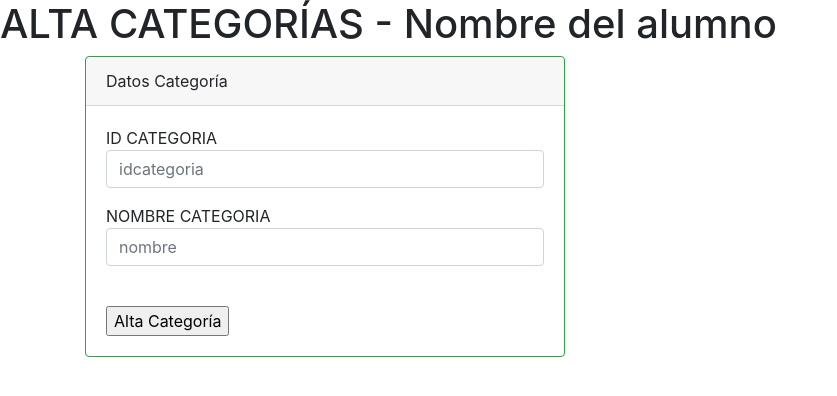
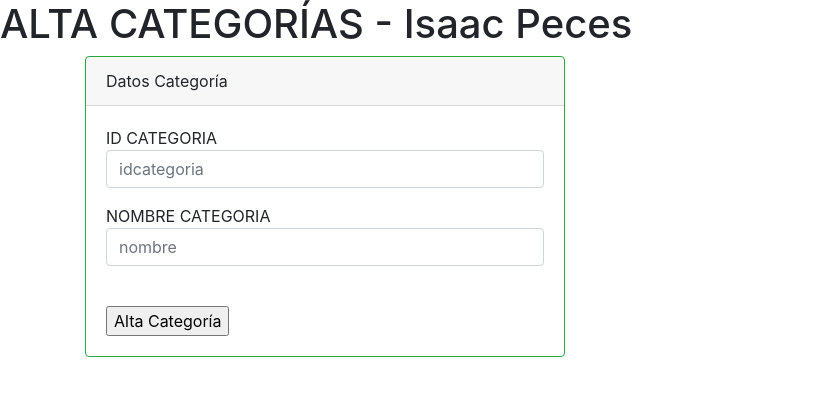
Before and after one commit to Ipeces/WebCompras, a PHP site: page /comaltacat.php in a window 1280 px wide. Shown: the top 396 px of the page, without its empty margins (0-837 px from the left). Run offline with PHP 8.4, Linux system fonts and the light colour scheme; some libraries are stand-ins or nearby versions.

Commit message:
Update comaltacat.php

```diff
--- a/comaltacat.php
+++ b/comaltacat.php
@@ -8,7 +8,7 @@
 </head>
 
 <body>
-<h1>ALTA CATEGORÍAS - Nombre del alumno</h1>
+<h1>ALTA CATEGORÍAS - Isaac Peces</h1>
 <?php
 include "conexion.php";
 
```
